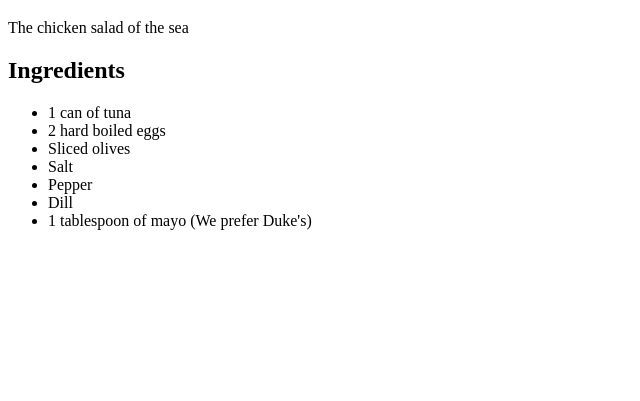
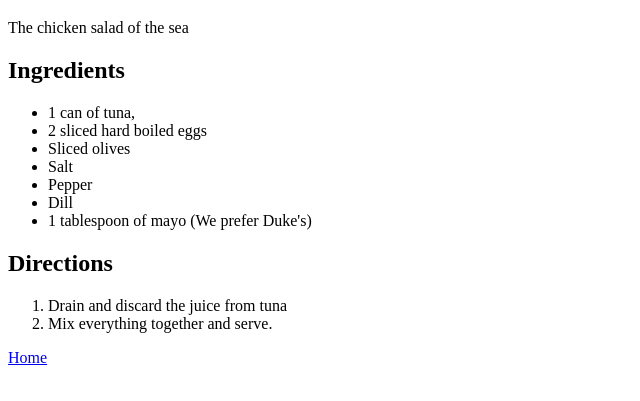
Before and after one commit to Bexadecimal/Bexadecimal.github.io, a plain HTML site: page recipes/tuna-salad.html in a window 1280 px wide. Shown: the part 61-462 px from the top of the page, without its empty margins (0-640 px from the left). Drawn offline with Linux system fonts and the light colour scheme.

Commit message:
Added home link & tuna recipe, updated index links

```diff
--- a/recipes/tuna-salad.html
+++ b/recipes/tuna-salad.html
@@ -13,8 +13,8 @@
     <section id="ingredients">
         <h2>Ingredients</h2>
         <ul>
-            <li>1 can of tuna</li>
-            <li>2 hard boiled eggs</li>
+            <li>1 can of tuna,</li>
+            <li>2 sliced hard boiled eggs</li>
             <li>Sliced olives</li>
             <li>Salt</li>
             <li>Pepper</li>
@@ -23,6 +23,17 @@
         </ul>
     </section>
 
+    <section id="directions">
+        <h2>Directions</h2>
+        <ol>
+            <li>Drain and discard the juice from tuna</li>
+            <li>Mix everything together and serve.</li>
+        </ol>
+    </section>
+
+
+    <a href="/">Home</a>
+
 </body>
 
 </html>
```
Also changed, not shown: index.html (+2 -2 lines), recipes/banana-chocolate-bread.html (+3 -0 lines), recipes/deviled-eggs.html (+3 -0 lines).
